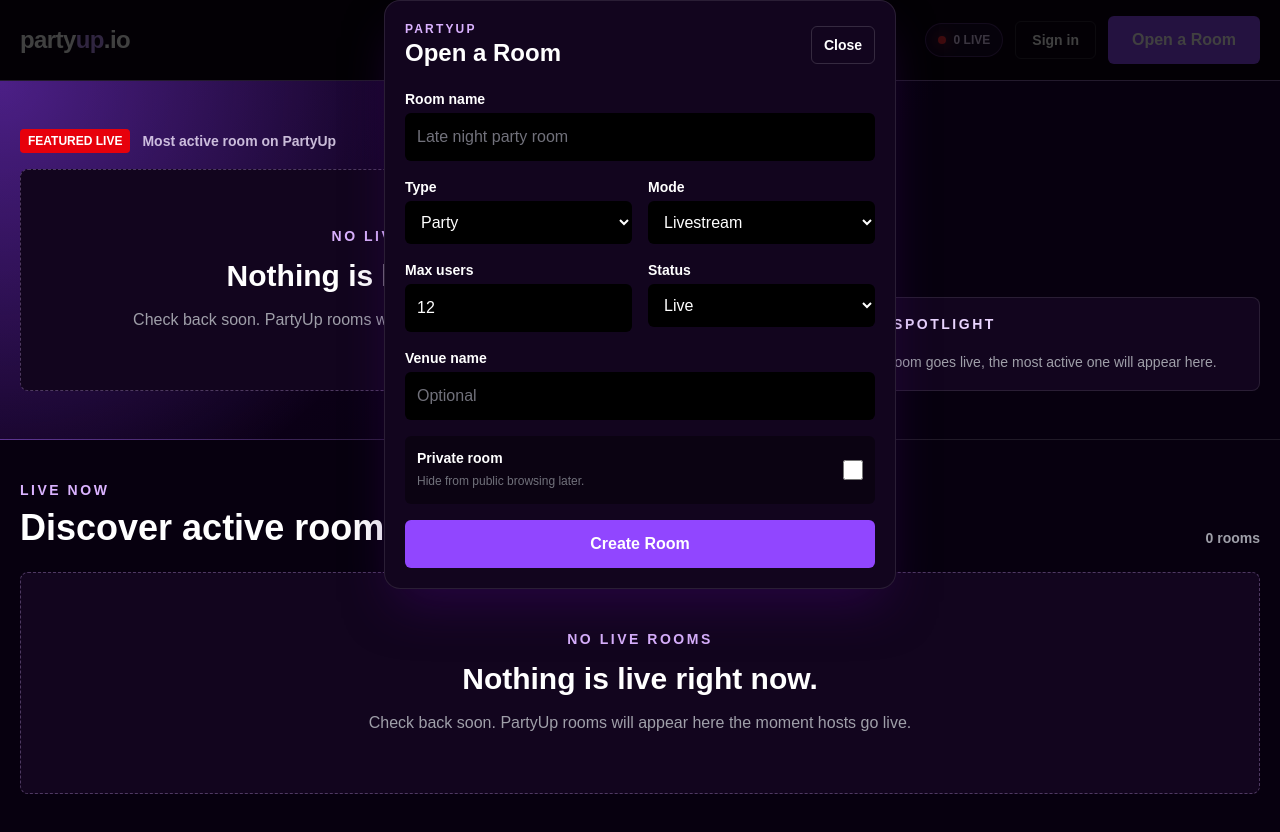
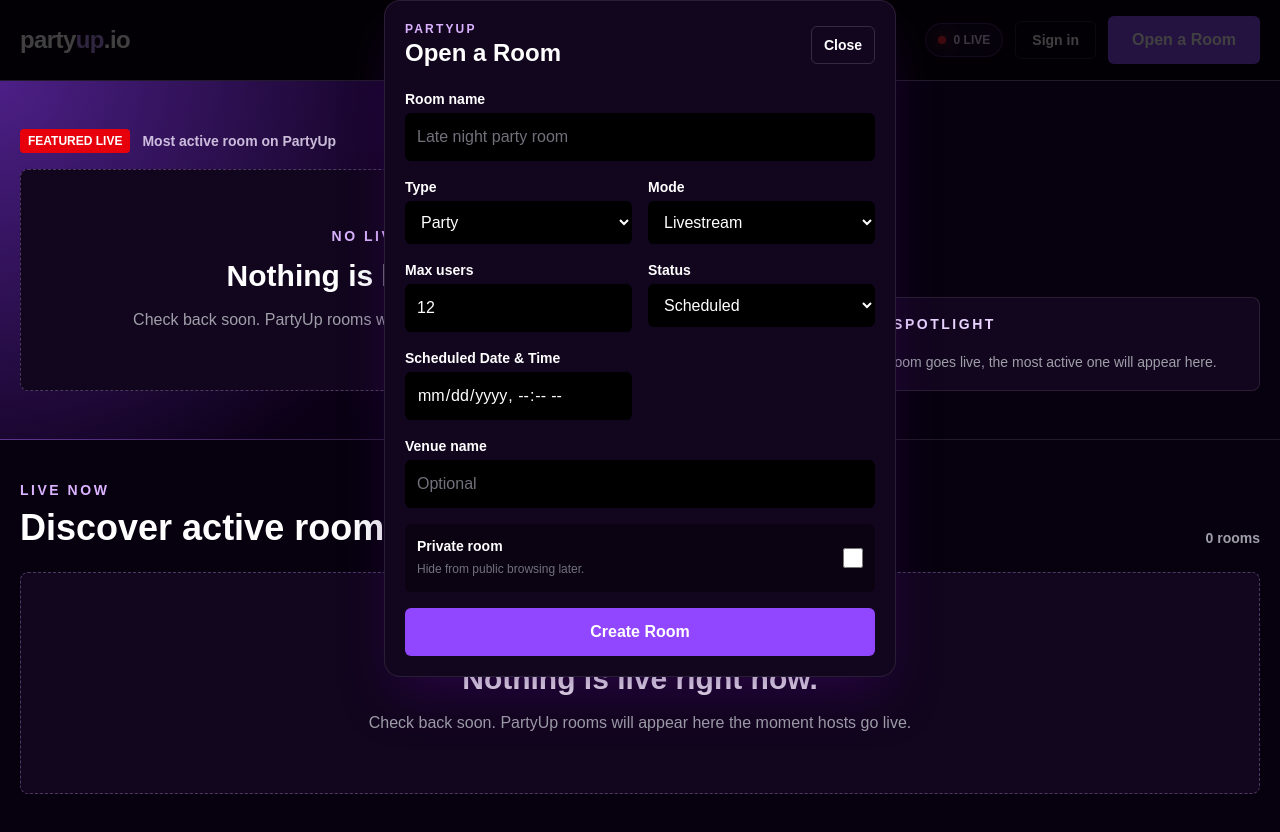
Before and after one commit to tenetstudios/partyup-site, a Next.js app: page / in a window 1280 px wide. Both pictures are taken after a click on the button "Open a Room". Built offline with nearby package versions, Linux system fonts and the light colour scheme; no server answers; the database is empty.

Commit message:
dropDOWN

```diff
--- a/app/components/CreateRoomButton.tsx
+++ b/app/components/CreateRoomButton.tsx
@@ -15,8 +15,9 @@ export default function CreateRoomButton() {
   const [isPrivateRoom, setIsPrivateRoom] = useState(false);
   const [roomType, setRoomType] = useState("party");
   const [roomMode, setRoomMode] = useState("livestream");
-  const [roomStatus, setRoomStatus] = useState("live");
+  const [roomStatus, setRoomStatus] = useState("scheduled");
   const [venueName, setVenueName] = useState("");
+  const [scheduledAt, setScheduledAt] = useState("");
 
   async function createRoom() {
     if (loading) return;
@@ -186,6 +187,11 @@ export default function CreateRoomButton() {
                     className="w-full rounded-md bg-black px-3 py-3 text-white outline-none"
                   >
                     <option value="party">Party</option>
+<option value="concert">Concert</option>
+<option value="dj_set">DJ Set</option>
+<option value="popup">Pop-Up</option>
+<option value="sports">Sports</option>
+<option value="watch_party">Watch Party</option>
                   </select>
                 </label>
 
@@ -223,9 +229,25 @@ export default function CreateRoomButton() {
                     onChange={(event) => setRoomStatus(event.target.value)}
                     className="w-full rounded-md bg-black px-3 py-3 text-white outline-none"
                   >
-                    <option value="live">Live</option>
+                    <option value="scheduled">Scheduled</option>
+<option value="live">Live</option>
+<option value="ended">Ended</option>
                   </select>
                 </label>
+                {roomStatus === "scheduled" && (
+  <label className="block">
+    <span className="mb-1 block text-sm font-black">
+      Scheduled Date & Time
+    </span>
+
+    <input
+      type="datetime-local"
+      value={scheduledAt}
+      onChange={(event) => setScheduledAt(event.target.value)}
+      className="w-full rounded-md bg-black px-3 py-3 text-white outline-none"
+    />
+  </label>
+)}
               </div>
 
               <label className="block">
```
